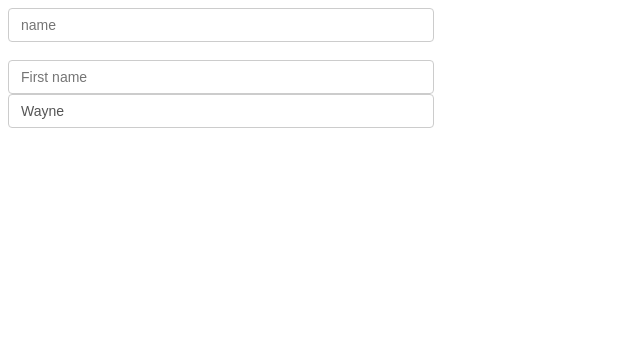
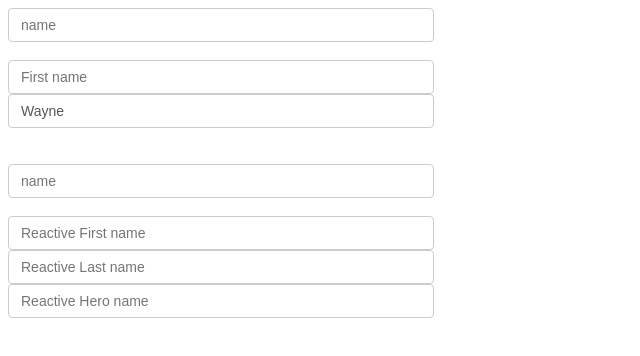
Before and after one commit to utshab-roy/vue-ui, a Vue app: page / in a window 1280 px wide. Shown: the top 356 px of the page, without its empty margins (0-640 px from the left). Built offline with nearby package versions, Linux system fonts and the light colour scheme.

Commit message:
ref, reactive watcher demo with reactive object watcher use of lodash

```diff
--- a/package.json
+++ b/package.json
@@ -9,6 +9,7 @@
   },
   "dependencies": {
     "axios": "^0.26.0",
+    "lodash": "^4.17.21",
     "vue": "^3.2.31"
   },
   "devDependencies": {
--- a/src/components/Watch.vue
+++ b/src/components/Watch.vue
@@ -4,14 +4,67 @@
         <br>
         <input type="text" placeholder="First name" v-model="firstName">
         <input type="text" placeholder="Last name" v-model="lastName">
+        <br><br>
+
+        <input type="text" placeholder="name" v-model="name">
+        <br>
+        <input type="text" placeholder="Reactive First name" v-model="fName">
+        <input type="text" placeholder="Reactive Last name" v-model="lName">
+        <input type="text" placeholder="Reactive Hero name" v-model="options.heroName">
+        <br><br>
     </div>
 </template>
 
 <script>
-import { ref, watch } from "vue";
+import { ref, watch, reactive, toRefs } from "vue";
+import _ from "lodash"
 export default {
     name: 'Watch',
     setup() {
+
+        const state = reactive({
+            fName: '',
+            lName: '',
+            options: {
+                heroName: '',
+            }
+        })
+
+        // this is the way to watch all state property to watch
+        watch(
+            () => {
+            return { ...state }
+            },
+            function(newValue, oldValue) {
+                console.log('reactive fName Old value', oldValue.fName)
+                console.log('reactive fName New value', newValue.fName)
+
+                console.log('reactive lName Old value', oldValue.lName)
+                console.log('reactive lName New value', newValue.lName)
+            }
+        )
+
+        // while watching single item in the state we have this approach
+        watch(
+            () => state.fName,
+            function(newValue, oldValue) {
+                console.log('reactive fName Old value', oldValue)
+                console.log('reactive fName New value', newValue)
+            }
+        )
+
+        watch(
+            // for reactive object we have to use lodash and use _.cloneDeep method
+            () => _.cloneDeep(state.options),
+            function(newValue, oldValue) {
+                console.log('reactive fName Old value', oldValue.heroName)
+                console.log('reactive fName New value', newValue.heroName)
+            },
+            {
+                deep: true // also need to set deep to true
+            }
+        )
+
         const firstName = ref('')
         const lastName = ref('Wayne')
 
@@ -25,10 +78,11 @@ export default {
         }, { // if we want to execute watch on load, even before any change
             immediate: true
         })
-
+        // composition api return
         return {
             firstName,
-            lastName
+            lastName,
+            ...toRefs(state),
         }
     },
     data() {
```
Also changed, not shown: 1 other file (tests, documents, lock files or other folders).
